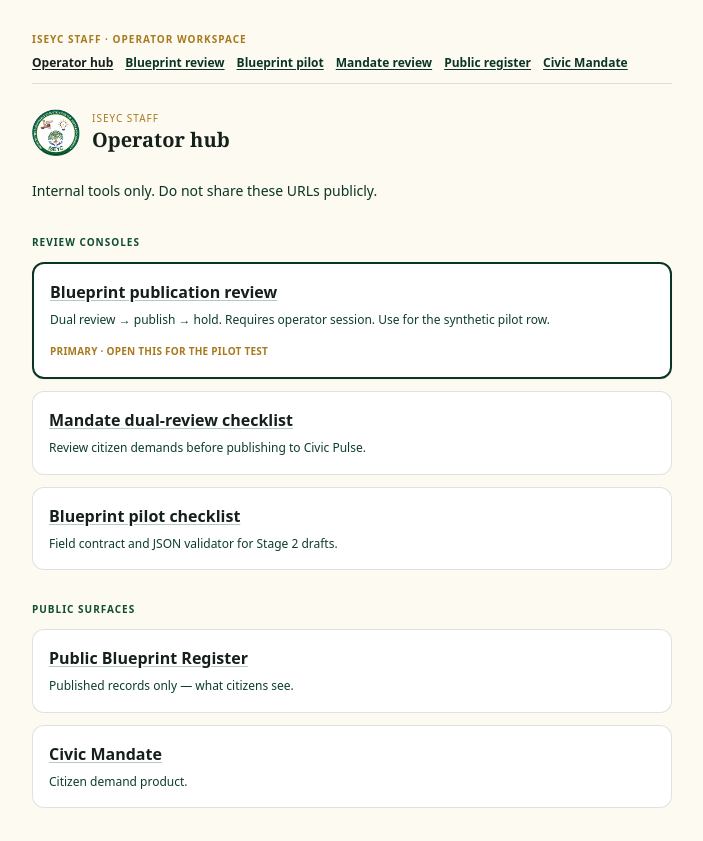
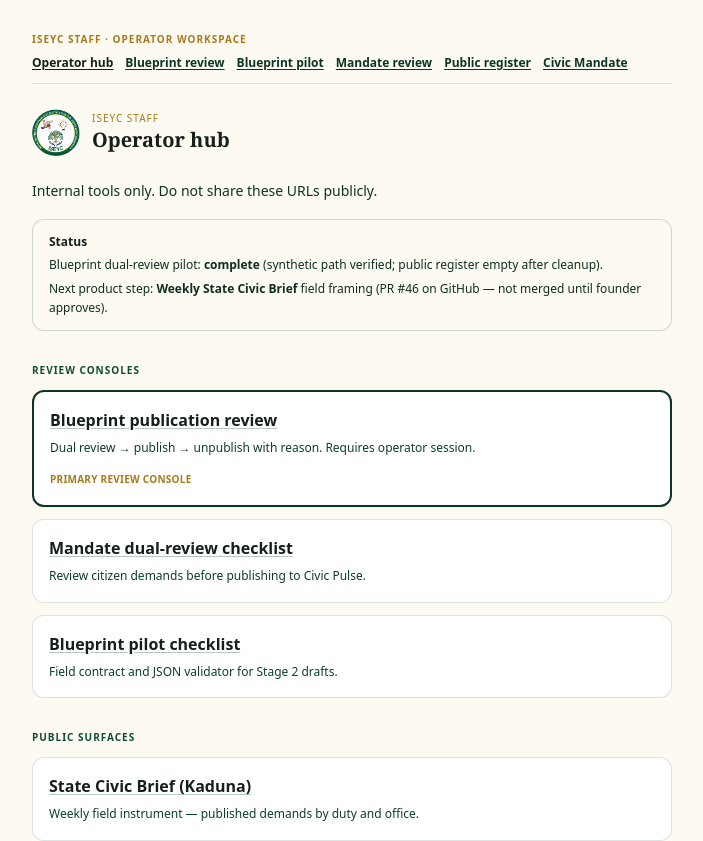
Before and after one commit to mrzulqarnainnadabo/2027-street-mandate, a Next.js app: page /operators in a window 1280 px wide. Shown: the top 841 px of the page, without its empty margins (288-991 px from the left). Built offline with nearby package versions, Linux system fonts and the light colour scheme.

Commit message:
chore: operator hub pilot status (#47)
Staff status: Blueprint pilot complete; link State Civic Brief. No governance changes.

```diff
--- a/app/operators/page.tsx
+++ b/app/operators/page.tsx
@@ -42,7 +42,9 @@ function ToolCard({
       </Link>
       <p className="mt-1.5 text-xs leading-relaxed text-forest-600">{body}</p>
       {primary ? (
-        <p className="mt-3 text-[10px] font-bold uppercase tracking-wide text-gold-600">Primary · open this for the pilot test</p>
+        <p className="mt-3 text-[10px] font-bold uppercase tracking-wide text-gold-600">
+          Primary review console
+        </p>
       ) : null}
     </li>
   );
@@ -63,13 +65,27 @@ export default function OperatorsIndexPage() {
         Internal tools only. Do not share these URLs publicly.
       </p>
 
-      <h2 className="mt-8 text-[10px] font-bold uppercase tracking-widest text-forest-500">Review consoles</h2>
+      <div className="mt-4 rounded-xl border border-forest-500/20 bg-cream/80 px-4 py-3 text-xs leading-relaxed text-forest-800">
+        <p className="font-bold text-forest-900">Status</p>
+        <p className="mt-1">
+          Blueprint dual-review pilot: <strong>complete</strong> (synthetic path verified;
+          public register empty after cleanup).
+        </p>
+        <p className="mt-1">
+          Next product step: <strong>Weekly State Civic Brief</strong> field framing
+          (PR #46 on GitHub — not merged until founder approves).
+        </p>
+      </div>
+
+      <h2 className="mt-8 text-[10px] font-bold uppercase tracking-widest text-forest-500">
+        Review consoles
+      </h2>
       <ul className="mt-3 space-y-3 text-sm">
         <ToolCard
           primary
           href="/operators/blueprint-review"
           title="Blueprint publication review"
-          body="Dual review → publish → hold. Requires operator session. Use for the synthetic pilot row."
+          body="Dual review → publish → unpublish with reason. Requires operator session."
         />
         <ToolCard
           href="/operators/mandate-review"
@@ -83,31 +99,64 @@ export default function OperatorsIndexPage() {
         />
       </ul>
 
-      <h2 className="mt-8 text-[10px] font-bold uppercase tracking-widest text-forest-500">Public surfaces</h2>
+      <h2 className="mt-8 text-[10px] font-bold uppercase tracking-widest text-forest-500">
+        Public surfaces
+      </h2>
       <ul className="mt-3 space-y-3 text-sm">
-        <ToolCard href="/blueprints" title="Public Blueprint Register" body="Published records only — what citizens see." />
+        <ToolCard
+          href="/brief?state=Kaduna"
+          title="State Civic Brief (Kaduna)"
+          body="Weekly field instrument — published demands by duty and office."
+        />
+        <ToolCard
+          href="/blueprints"
+          title="Public Blueprint Register"
+          body="Published records only — what citizens see."
+        />
         <ToolCard href="/" title="Civic Mandate" body="Citizen demand product." />
       </ul>
 
-      <h2 className="mt-8 text-[10px] font-bold uppercase tracking-widest text-forest-500">Notion pilots</h2>
+      <h2 className="mt-8 text-[10px] font-bold uppercase tracking-widest text-forest-500">
+        Notion pilots
+      </h2>
       <ul className="mt-3 space-y-2 rounded-xl border border-forest-500/15 bg-cream/50 p-4 text-xs">
         <li>
-          <a href={CIVIC_RECORD_OPS_HUB_URL} className="font-semibold text-forest-800 underline underline-offset-2" target="_blank" rel="noreferrer">
+          <a
+            href={CIVIC_RECORD_OPS_HUB_URL}
+            className="font-semibold text-forest-800 underline underline-offset-2"
+            target="_blank"
+            rel="noreferrer"
+          >
             Civic Record ops hub
           </a>
         </li>
         <li>
-          <a href={BLUEPRINT_PILOT_NOTION_URL} className="font-semibold text-forest-800 underline underline-offset-2" target="_blank" rel="noreferrer">
+          <a
+            href={BLUEPRINT_PILOT_NOTION_URL}
+            className="font-semibold text-forest-800 underline underline-offset-2"
+            target="_blank"
+            rel="noreferrer"
+          >
             Public Blueprint Register (Notion)
           </a>
         </li>
         <li>
-          <a href={COMMITMENT_PILOT_NOTION_URL} className="font-semibold text-forest-800 underline underline-offset-2" target="_blank" rel="noreferrer">
+          <a
+            href={COMMITMENT_PILOT_NOTION_URL}
+            className="font-semibold text-forest-800 underline underline-offset-2"
+            target="_blank"
+            rel="noreferrer"
+          >
             Accountability Commitments
           </a>
         </li>
         <li>
-          <a href={EVIDENCE_PILOT_NOTION_URL} className="font-semibold text-forest-800 underline underline-offset-2" target="_blank" rel="noreferrer">
+          <a
+            href={EVIDENCE_PILOT_NOTION_URL}
+            className="font-semibold text-forest-800 underline underline-offset-2"
+            target="_blank"
+            rel="noreferrer"
+          >
             Evidence Vault
           </a>
         </li>
```
